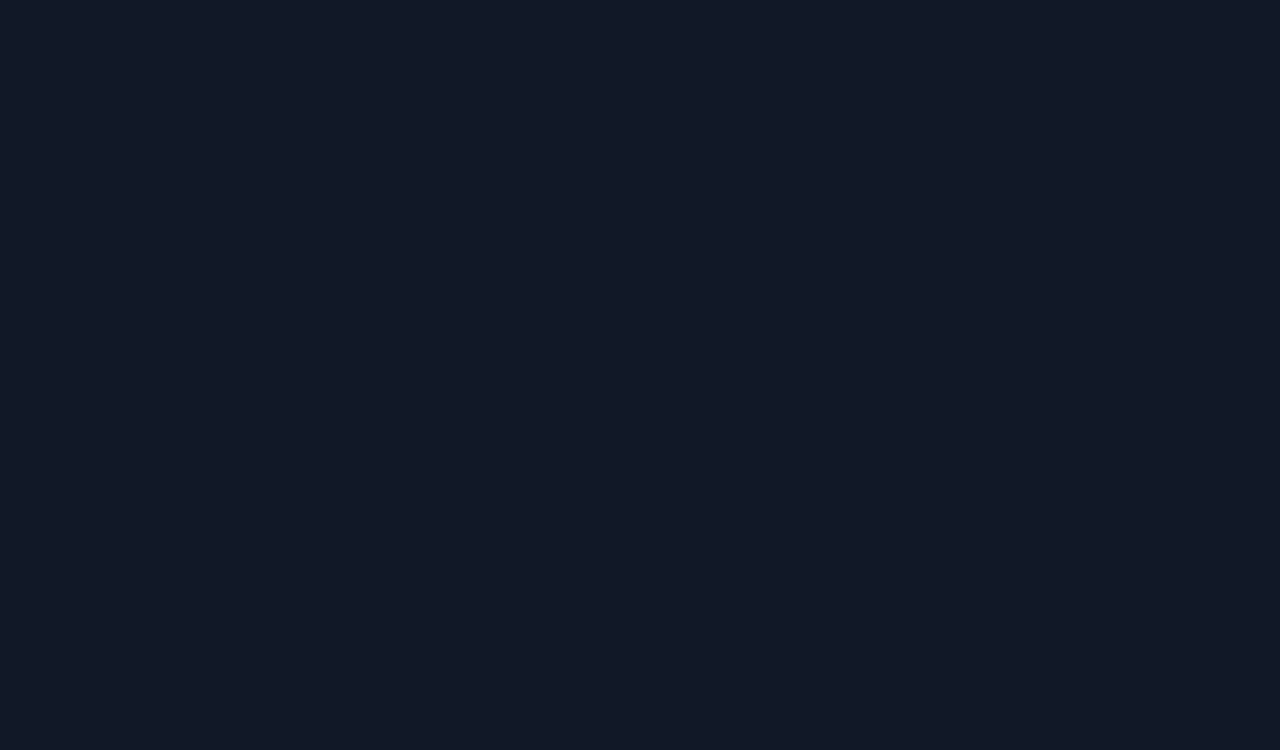
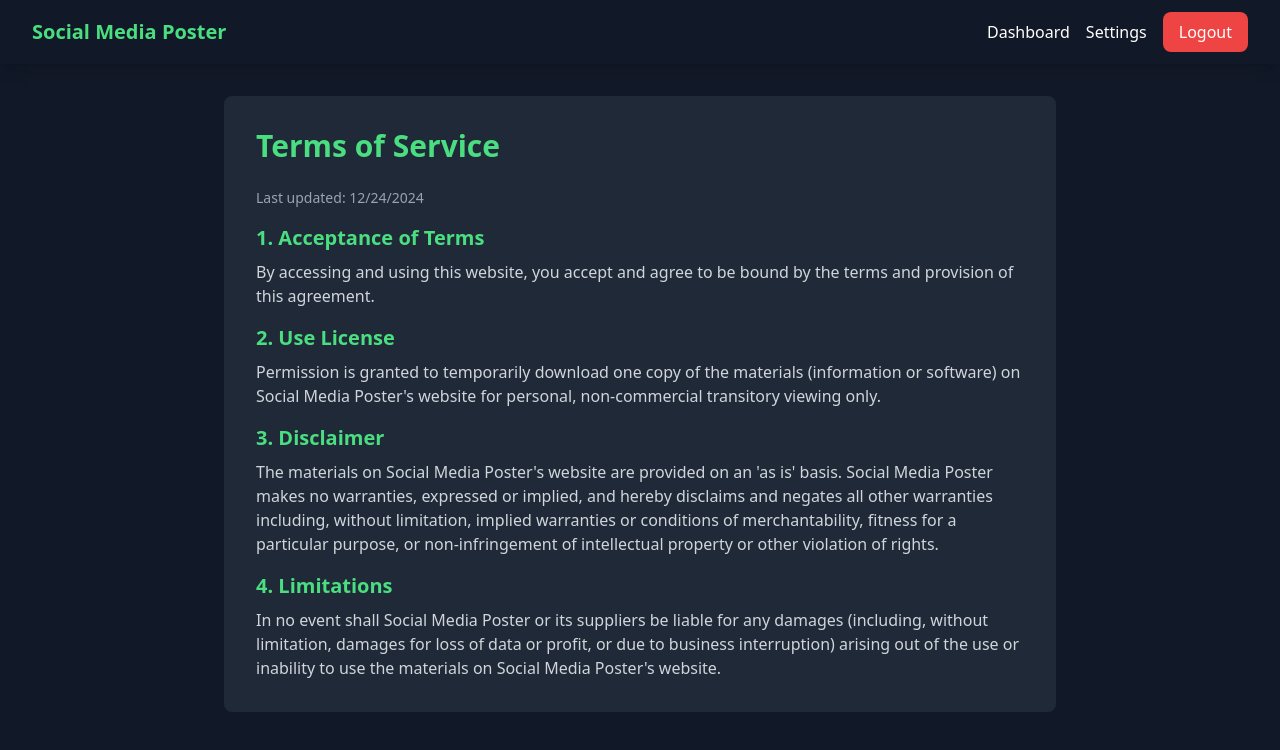
Before and after one commit to Turtles-Discord/render-posting, a React (Vite) app in the folder frontend/: page /terms in a window 1280 px wide. Before the commit this address had no page. Shown: the top 750 px of the page. Built offline with nearby package versions, Linux system fonts and the light colour scheme.

Commit message:
added in privacy and terms pages

```diff
--- a/frontend/src/App.jsx
+++ b/frontend/src/App.jsx
@@ -11,6 +11,8 @@
 import { Toaster } from "react-hot-toast";
 import { useAuthStore } from "./store/authStore";
 import { useEffect } from "react";
+import TermsPage from './pages/TermsPage';
+import PrivacyPage from './pages/PrivacyPage';
 
 const ProtectedRoute = ({ children }) => {
 	const { isAuthenticated } = useAuthStore();
@@ -60,6 +62,8 @@
 				} />
 				<Route path="/forgot-password" element={<ForgotPasswordPage />} />
 				<Route path="/reset-password/:token" element={<ResetPasswordPage />} />
+				<Route path="/terms" element={<TermsPage />} />
+				<Route path="/privacy" element={<PrivacyPage />} />
 				<Route path="/" element={<Navigate to="/dashboard" replace />} />
 			</Routes>
 			<Toaster position="top-center" reverseOrder={false} />
--- a/frontend/src/pages/DashboardPage.jsx
+++ b/frontend/src/pages/DashboardPage.jsx
@@ -6,12 +6,13 @@
 import toast from 'react-hot-toast';
 import axios from 'axios';
 import VideoUploader from '../components/VideoUploader';
+import { Link } from 'react-router-dom';
 
 const DashboardPage = () => {
 	const { user } = useAuthStore();
 	const [accounts, setAccounts] = useState({
 			tiktok: [],
-			instagram: []
+				instagram: []
 	});
 	const [videoFile, setVideoFile] = useState(null);
 	const [description, setDescription] = useState('');
@@ -90,6 +91,19 @@
 						onPost={handlePost}
 						isPosting={isPosting}
 					/>
+
+					{/* Footer Links */}
+					<div className="pt-8 border-t border-gray-800">
+						<div className="flex justify-center space-x-4 text-sm text-gray-400">
+							<Link to="/terms" className="hover:text-green-400 transition-colors">
+								Terms of Service
+							</Link>
+							<span>•</span>
+							<Link to="/privacy" className="hover:text-green-400 transition-colors">
+								Privacy Policy
+							</Link>
+						</div>
+					</div>
 				</div>
 			</div>
 		</div>
--- /dev/null
+++ b/frontend/src/pages/PrivacyPage.jsx
@@ -0,0 +1,39 @@
+import Navigation from '../components/Navigation/Navigation';
+
+const PrivacyPage = () => {
+  return (
+    <div className="min-h-screen bg-gray-900">
+      <Navigation />
+      <div className="max-w-4xl mx-auto px-4 sm:px-6 lg:px-8 py-8">
+        <div className="bg-gray-800 rounded-lg p-8">
+          <h1 className="text-3xl font-bold text-green-400 mb-6">Privacy Policy</h1>
+          <div className="text-gray-300 space-y-4">
+            <p className="text-sm text-gray-400">Last updated: {new Date().toLocaleDateString()}</p>
+
+            <section className="space-y-2">
+              <h2 className="text-xl font-semibold text-green-400">1. Information We Collect</h2>
+              <p>We collect information that you provide directly to us, including when you create an account, connect social media accounts, or contact us for support.</p>
+            </section>
+
+            <section className="space-y-2">
+              <h2 className="text-xl font-semibold text-green-400">2. How We Use Your Information</h2>
+              <p>We use the information we collect to provide, maintain, and improve our services, to develop new ones, and to protect our platform and our users.</p>
+            </section>
+
+            <section className="space-y-2">
+              <h2 className="text-xl font-semibold text-green-400">3. Information Sharing</h2>
+              <p>We do not share your personal information with companies, organizations, or individuals outside of Social Media Poster except in the following cases: with your consent, for legal reasons, or as part of a business transfer.</p>
+            </section>
+
+            <section className="space-y-2">
+              <h2 className="text-xl font-semibold text-green-400">4. Data Security</h2>
+              <p>We work hard to protect our users from unauthorized access to or unauthorized alteration, disclosure, or destruction of information we hold.</p>
+            </section>
+          </div>
+        </div>
+      </div>
+    </div>
+  );
+};
+
+export default PrivacyPage;
--- /dev/null
+++ b/frontend/src/pages/TermsPage.jsx
@@ -0,0 +1,39 @@
+import Navigation from '../components/Navigation/Navigation';
+
+const TermsPage = () => {
+  return (
+    <div className="min-h-screen bg-gray-900">
+      <Navigation />
+      <div className="max-w-4xl mx-auto px-4 sm:px-6 lg:px-8 py-8">
+        <div className="bg-gray-800 rounded-lg p-8">
+          <h1 className="text-3xl font-bold text-green-400 mb-6">Terms of Service</h1>
+          <div className="text-gray-300 space-y-4">
+            <p className="text-sm text-gray-400">Last updated: {new Date().toLocaleDateString()}</p>
+
+            <section className="space-y-2">
+              <h2 className="text-xl font-semibold text-green-400">1. Acceptance of Terms</h2>
+              <p>By accessing and using this website, you accept and agree to be bound by the terms and provision of this agreement.</p>
+            </section>
+
+            <section className="space-y-2">
+              <h2 className="text-xl font-semibold text-green-400">2. Use License</h2>
+              <p>Permission is granted to temporarily download one copy of the materials (information or software) on Social Media Poster's website for personal, non-commercial transitory viewing only.</p>
+            </section>
+
+            <section className="space-y-2">
+              <h2 className="text-xl font-semibold text-green-400">3. Disclaimer</h2>
+              <p>The materials on Social Media Poster's website are provided on an 'as is' basis. Social Media Poster makes no warranties, expressed or implied, and hereby disclaims and negates all other warranties including, without limitation, implied warranties or conditions of merchantability, fitness for a particular purpose, or non-infringement of intellectual property or other violation of rights.</p>
+            </section>
+
+            <section className="space-y-2">
+              <h2 className="text-xl font-semibold text-green-400">4. Limitations</h2>
+              <p>In no event shall Social Media Poster or its suppliers be liable for any damages (including, without limitation, damages for loss of data or profit, or due to business interruption) arising out of the use or inability to use the materials on Social Media Poster's website.</p>
+            </section>
+          </div>
+        </div>
+      </div>
+    </div>
+  );
+};
+
+export default TermsPage;
```
